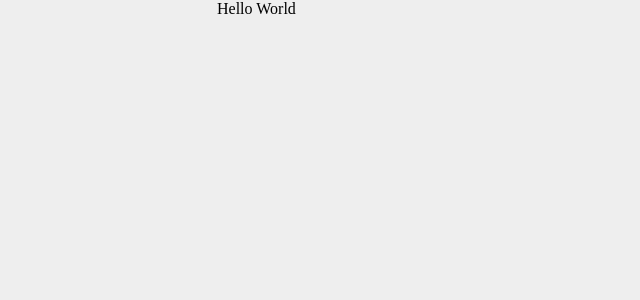
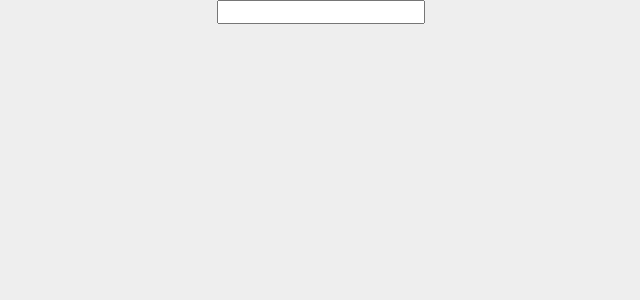
Before and after one commit to aravindsrivats/jubilant-couscous, a React (Vite) app: page /pan in a window 1280 px wide. Shown: the top 300 px of the page, without its empty margins (198-838 px from the left). Built offline with nearby package versions, Linux system fonts and the light colour scheme.

Commit message:
Show Input component for step if active

```diff
--- a/src/App.js
+++ b/src/App.js
@@ -1,10 +1,13 @@
-import React from 'react'
+import React, { Suspense } from 'react'
 
 import { Wrapper } from '~/src/styled/PageElements'
+import { CollectInput } from './components/CollectInput'
 
 const App = () => (
   <Wrapper>
-    Hello World
+    <Suspense fallback={<p>loading...</p>}>
+      <CollectInput />
+    </Suspense>
   </Wrapper>
 )
 
--- a/src/components/CollectInput/CollectInput.js
+++ b/src/components/CollectInput/CollectInput.js
@@ -1,11 +1,21 @@
 import React from 'react'
+
+import { PanInput } from '~/src/components/Pan'
 
 import { useSteps } from '~/src/store/input'
 
 const CollectInput = () => {
+  const inputs = {
+    pan: () => <PanInput key='pan' />
+  }
+
   const [steps] = useSteps()
 
-  return <></>
+  return (
+    <>
+      {steps.map(step => inputs[step]())}
+    </>
+  )
 }
 
 export default CollectInput
--- /dev/null
+++ b/src/components/Pan/PanInput.js
@@ -0,0 +1,13 @@
+import React from 'react'
+
+import { usePan } from '~/src/store/pan'
+
+const PanInput = () => {
+  const [{ number }, setPan] = usePan()
+
+  return (
+    <input type='text' value={number} onChange={setPan}  />
+  )
+}
+
+export default PanInput
--- /dev/null
+++ b/src/components/Pan/index.js
@@ -0,0 +1,5 @@
+import { lazy } from 'react'
+
+const PanInput = lazy(() => import('./PanInput'))
+
+export { PanInput }
```
